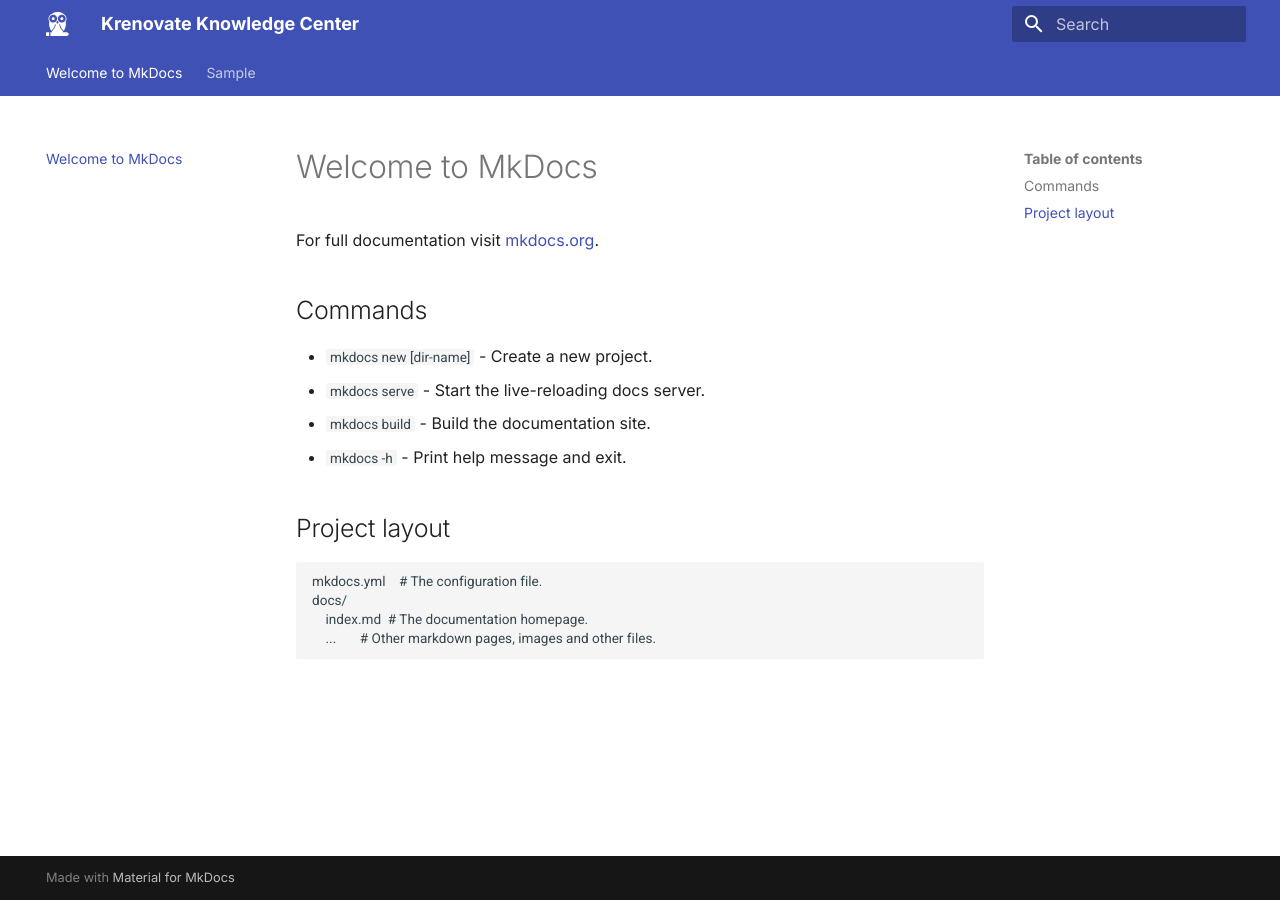
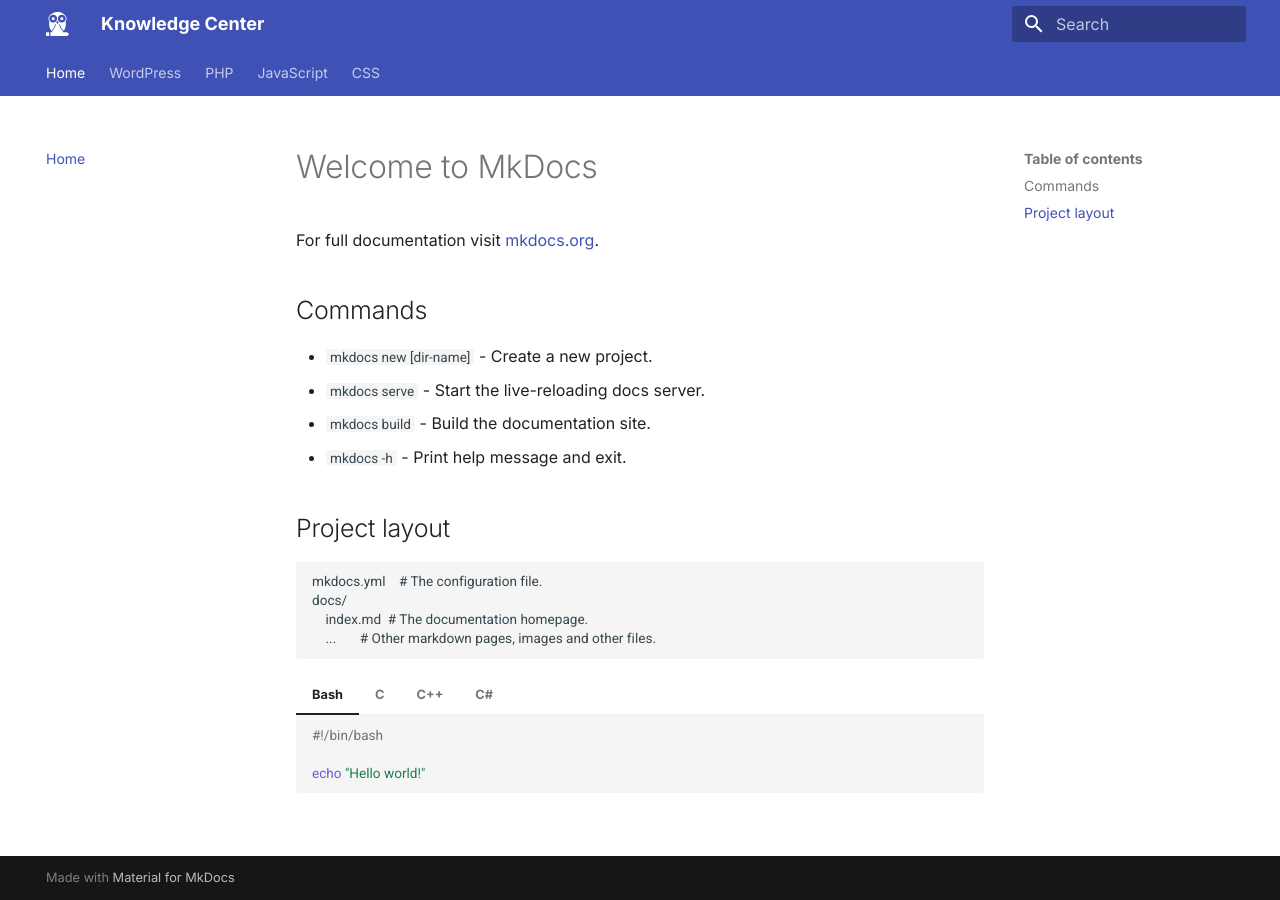
Before and after one commit to Krenovate-Solutions-Pvt-Ltd/knowledge-center, an MkDocs documentation site: the page built from docs/index.md, in a window 1280 px wide. Built offline with MkDocs 1.6.1 and Material for MkDocs 9.7.7, drawn with Linux system fonts in a browser that asks for light colours.

Commit message:
Added multiple plugins and markdown extension

````diff
--- a/docs/index.md
+++ b/docs/index.md
@@ -15,3 +15,41 @@
     docs/
         index.md  # The documentation homepage.
         ...       # Other markdown pages, images and other files.
+
+=== "Bash"
+    ``` bash
+    #!/bin/bash
+
+    echo "Hello world!"
+    ```
+
+=== "C"
+    ``` c
+    #include <stdio.h>
+
+    int main(void) {
+      printf("Hello world!\n");
+      return 0;
+    }
+    ```
+
+=== "C++"
+    ``` c++
+    #include <iostream>
+
+    int main(void) {
+      std::cout << "Hello world!" << std::endl;
+      return 0;
+    }
+    ```
+
+=== "C#"
+    ``` c#
+    using System;
+
+    class Program {
+      static void Main(string[] args) {
+        Console.WriteLine("Hello world!");
+      }
+    }
+    ```
--- a/mkdocs.yml
+++ b/mkdocs.yml
@@ -1,4 +1,10 @@
-site_name: Krenovate Knowledge Center
+site_name: Knowledge Center
+nav:
+  - Home: 'index.md'
+  - WordPress: 'wordpress/index.md'
+  - PHP: 'php/index.md'
+  - JavaScript: 'javascript/index.md'
+  - CSS: 'css/index.md'
 theme:
   name: material
   features:
@@ -17,3 +23,29 @@
       prebuild_index: true
       lang:
         - en
+  - git-revision-date-localized
+
+markdown_extensions:
+  - admonition
+  - codehilite:
+      guess_lang: false
+  - toc:
+      permalink: true
+  - pymdownx.arithmatex
+  - pymdownx.betterem:
+      smart_enable: all
+  - pymdownx.caret
+  - pymdownx.critic
+  - pymdownx.details
+  - pymdownx.emoji:
+      emoji_index: !!python/name:materialx.emoji.twemoji
+      emoji_generator: !!python/name:materialx.emoji.to_svg
+  - pymdownx.inlinehilite
+  - pymdownx.magiclink
+  - pymdownx.mark
+  - pymdownx.smartsymbols
+  - pymdownx.superfences
+  - pymdownx.tasklist:
+      custom_checkbox: true
+  - pymdownx.tabbed
+  - pymdownx.tilde
````
